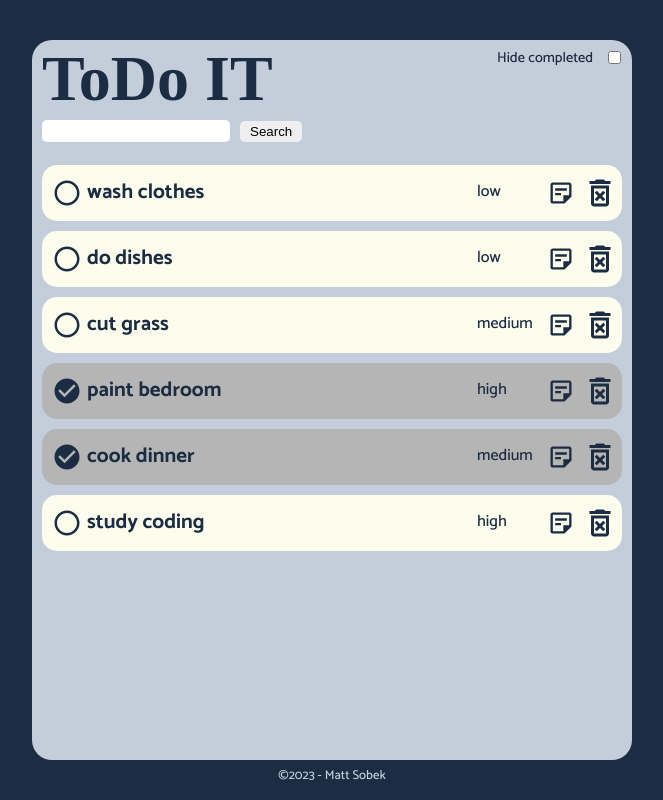
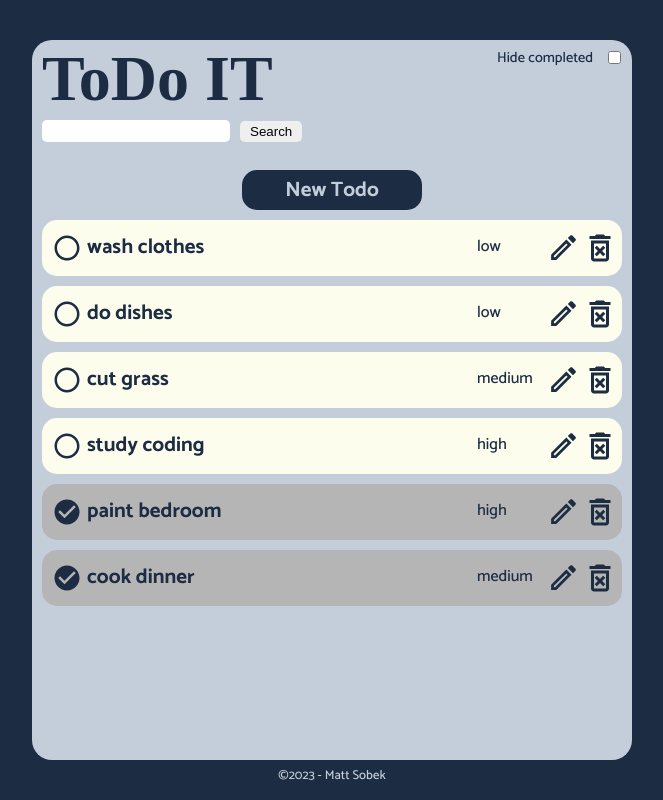
Before and after one commit to SobesMS/just-do-it, a React (Vite) app: page / in a window 1280 px wide. Shown: the whole page, without its empty margins (308-971 px from the left). Built offline with nearby package versions, Linux system fonts and the light colour scheme; a web font is replaced by a local one.

Commit message:
complete deleteTodo and toggleCompleted functions

```diff
--- a/src/Root.css
+++ b/src/Root.css
@@ -11,7 +11,6 @@ footer {
 }
 
 .mainContainer {
-  /* min-height: 462px; */
   height: 90vh;
   width: 600px;
   margin-top: 40px;
@@ -28,9 +27,6 @@ footer {
   padding: 0 5px;
   border: none;
   border-radius: 5px;
-}
-
-.titleContainer button {
 }
 
 .optionsContainer {
--- a/src/Root.jsx
+++ b/src/Root.jsx
@@ -1,33 +1,38 @@
 import { useState, useEffect } from 'react';
 import { Outlet } from 'react-router-dom';
-import { Plus, XrayView } from 'iconoir-react';
 import { getTodos } from './utilities/storageUtil';
 import './Root.css';
 
 let nextId = 1;
 
 export default function Root() {
-  const [visibleTodos, setVisibleTodos] = useState(getTodos());
   const [hideCompleted, setHideCompleted] = useState(false);
+  const [visibleTodos, setVisibleTodos] = useState(getTodos(hideCompleted));
 
-  // adds a todo to the todos state
+  useEffect(() => {});
+
+  // adds a todo to localStorage and updates visibleTodos state
   const addTodo = () => {};
 
-  // deletes a todo from the todo state
+  // deletes a todo from localStorage and updates visibleTodos state
   const deleteTodo = (id) => {
-    const index = visibleTodos.findIndex((todo) => todo.id === id);
-    if (index !== -1) {
-      const newTodos = visibleTodos.toSpliced(index, 1);
-      localStorage.removeItem(id);
-      setVisibleTodos(newTodos);
-    }
+    localStorage.removeItem(id);
+    setVisibleTodos(getTodos(hideCompleted));
+  };
+
+  // marks a todo as completed in localStorage and updates visibleTodos state
+  const toggleCompleted = (id) => {
+    const todo = JSON.parse(localStorage.getItem(id));
+    todo.completed = !todo.completed;
+    localStorage.setItem(id, JSON.stringify(todo));
+    setVisibleTodos(getTodos(hideCompleted));
   };
 
   // sets hideCompleted state
   const hideCompletedTodos = () => {
-    if (true) {
-      setHideCompleted(true);
-    }
+    setHideCompleted(!hideCompleted);
+    console.log(`I ran! ${hideCompleted}`);
+    // setVisibleTodos(!hideCompleted);
   };
 
   // TODO - this function will move to the newTodo component
@@ -36,7 +41,6 @@ export default function Root() {
       id: nextId,
       task: task,
       priority: priority,
-      notes: notes,
       completed: false,
     };
     nextId++;
@@ -54,10 +58,15 @@ export default function Root() {
           </div>
           <div className="optionsContainer">
             <p>Hide completed</p>
-            <input type="checkbox" name="" id="" />
+            <input
+              type="checkbox"
+              name="hideCompleted"
+              checked={hideCompleted}
+              onChange={() => hideCompletedTodos()}
+            />
           </div>
         </header>
-        <Outlet context={[visibleTodos, deleteTodo]} />
+        <Outlet context={[visibleTodos, deleteTodo, toggleCompleted]} />
       </div>
       <footer>&copy;2023 - Matt Sobek</footer>
     </div>
--- a/src/components/todoList/TodoList.css
+++ b/src/components/todoList/TodoList.css
@@ -3,11 +3,21 @@ ul {
   overflow-y: auto;
 }
 
-li > * {
-  /* border: 1px solid red; */
+img {
+  cursor: pointer;
 }
 
-img {
+.newTodoButton {
+  display: flex;
+  justify-content: center;
+  align-items: center;
+  width: 180px;
+  height: 40px;
+  margin: 15px auto 0 auto;
+  text-decoration: none;
+  color: #c4cedb;
+  background-color: #1c2c42;
+  border-radius: 15px;
   cursor: pointer;
 }
 
--- a/src/components/todoList/TodoList.jsx
+++ b/src/components/todoList/TodoList.jsx
@@ -1,8 +1,8 @@
-import { useOutletContext } from 'react-router-dom';
+import { useOutletContext, Link } from 'react-router-dom';
 import './TodoList.css';
 
 export default function TodoList() {
-  const [visibleTodos, deleteTodo] = useOutletContext();
+  const [visibleTodos, deleteTodo, toggleCompleted] = useOutletContext();
 
   const todoList = visibleTodos.map((todo) => {
     const setClass = (completed) => {
@@ -25,16 +25,22 @@ export default function TodoList() {
       <li key={todo.id} className={setClass(todo.completed)}>
         <img
           src={setCheckboxImage(todo.completed)}
-          onClick={() => console.log('clicked')}
+          onClick={() => toggleCompleted(todo.id)}
         />
         <h3>{todo.task}</h3>
-        {/* <p>{todo.notes}</p> */}
         <p>{todo.priority}</p>
-        <img src="src/assets/note.svg" />
+        <img src="src/assets/edit.svg" />
         <img src="src/assets/delete.svg" onClick={() => deleteTodo(todo.id)} />
       </li>
     );
   });
 
-  return <ul>{todoList}</ul>;
+  return (
+    <>
+      <Link to="/new-todo" className="newTodoButton">
+        <h3>New Todo</h3>
+      </Link>
+      <ul>{todoList}</ul>
+    </>
+  );
 }
--- /dev/null
+++ b/src/utilities/listUtil.jsx
@@ -0,0 +1,16 @@
+export const moveCompletedToBottom = (todos) => {
+  const incomplete = [];
+  const completed = [];
+  for (let i = 0; i < todos.length; i++) {
+    if (todos[i].completed) {
+      completed.push(todos[i]);
+    } else {
+      incomplete.push(todos[i]);
+    }
+  }
+  return incomplete.concat(completed);
+};
+
+export function sortByTaskAsc(a, b) {}
+
+export function sortByTaskDec(a, b) {}
--- a/src/utilities/sampleDataUtil.jsx
+++ b/src/utilities/sampleDataUtil.jsx
@@ -9,42 +9,36 @@ export const sampleData = [
     id: 1978,
     task: 'wash clothes',
     priority: 'low',
-    notes: 'washer then dryer',
     completed: false,
   },
   {
     id: 1979,
     task: 'do dishes',
     priority: 'low',
-    notes: 'use hot water',
     completed: false,
   },
   {
     id: 1980,
     task: 'cut grass',
     priority: 'medium',
-    notes: 'charge mower battery',
     completed: false,
   },
   {
     id: 1981,
     task: 'paint bedroom',
     priority: 'high',
-    notes: 'mix paint',
     completed: true,
   },
   {
     id: 1982,
     task: 'cook dinner',
     priority: 'medium',
-    notes: 'buy steak',
     completed: true,
   },
   {
     id: 1983,
     task: 'study coding',
     priority: 'high',
-    notes: 'remember laptop',
     completed: false,
   },
 ];
--- a/src/utilities/storageUtil.jsx
+++ b/src/utilities/storageUtil.jsx
@@ -1,15 +1,30 @@
 import { populateSampleData } from './sampleDataUtil';
+import { moveCompletedToBottom } from './listUtil';
 
-export const getTodos = () => {
+export const getTodos = (hideCompleted) => {
   if (localStorage.length === 0) {
     populateSampleData();
   }
   const data = [];
   const keys = Object.keys(localStorage).sort();
-  for (let i in keys) {
+  if (hideCompleted) {
+    for (let i in keys) {
+      const todo = JSON.parse(localStorage.getItem(keys[i]));
+      if (!todo.completed) {
+        data.push(todo);
+      }
+    }
+  } else {
+    for (let i in keys) {
+      const todo = JSON.parse(localStorage.getItem(keys[i]));
+      data.push(todo);
+    }
+  }
+
+  /* for (let i in keys) {
     data.push(JSON.parse(localStorage.getItem(keys[i])));
-  }
-  return data;
+  } */
+  return moveCompletedToBottom(data);
 };
 
 export const addTodoToDB = () => {};
```
Also changed, not shown: src/assets/edit.svg (added).
